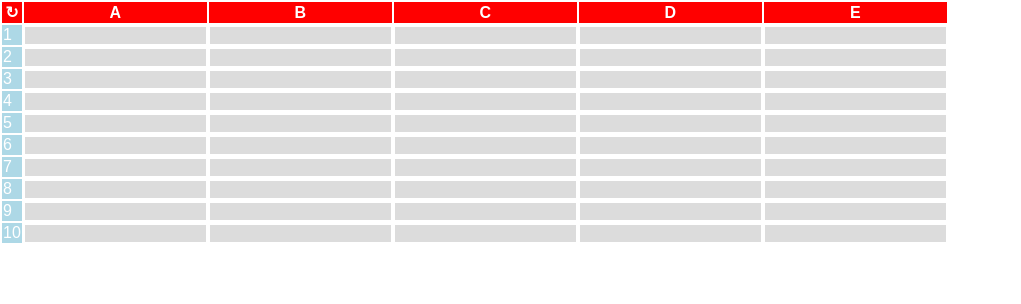
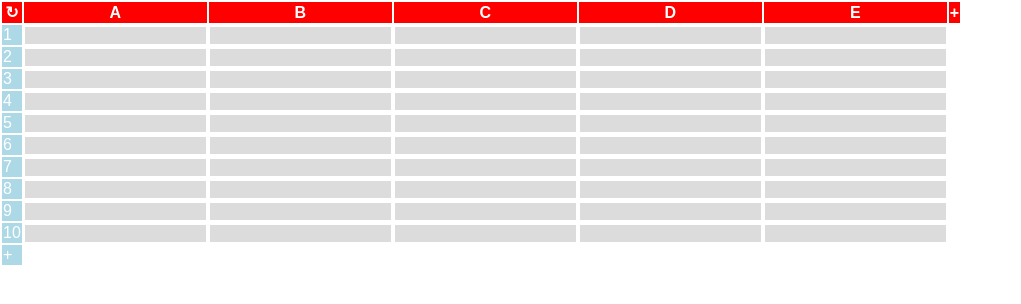
Before and after one commit to dijs/spreadsheets, a React (Create React App) app: page / in a window 1280 px wide. Shown: the top 304 px of the page, without its empty margins (0-1021 px from the left). Built offline with nearby package versions, Linux system fonts and the light colour scheme.

Commit message:
Adding rows and columns

```diff
--- a/src/App.js
+++ b/src/App.js
@@ -8,6 +8,8 @@ class App extends Component {
     this.state = {
       data: {},
       editing: undefined,
+      width: 5,
+      height: 10,
     };
   }
   handleChange(id, value) {
@@ -17,13 +19,15 @@ class App extends Component {
   }
   render() {
     return <Table
-      width={5}
-      height={10}
+      width={this.state.width}
+      height={this.state.height}
       editing={this.state.editing}
       handleChange={this.handleChange.bind(this)}
       handleFocus={id => this.setState({ editing: id })}
       handleBlur={() => this.setState({ editing: undefined })}
       handleClear={() => this.setState({ data: {}, editing: undefined })}
+      addColumn={() => this.setState({ width: this.state.width + 1 })}
+      addRow={() => this.setState({ height: this.state.height + 1 })}
       data={this.state.data}
     />;
   }
--- a/src/Table.js
+++ b/src/Table.js
@@ -56,7 +56,7 @@ function Cell({ id, data, editing, handleChange, handleFocus, handleBlur }) {
 }
 
 export default function Table(props) {
-  const { width, height, handleClear } = props;
+  const { width, height, handleClear, addColumn, addRow } = props;
   const rows = [];
   rows.push(
     <tr key="row0">
@@ -64,6 +64,7 @@ export default function Table(props) {
       {
         Array(width).fill(0).map((v, x) => <th key={'col' + x}>{toRow(x)}</th>)
       }
+      <th onClick={addColumn}>+</th>
     </tr>
   );
   for (let y = 1; y <= height; y++) {
@@ -87,6 +88,9 @@ export default function Table(props) {
     <table>
       <tbody>
         {rows}
+        <tr>
+          <td className="row-label" onClick={addRow}>+</td>
+        </tr>
       </tbody>
     </table>
   );
```
